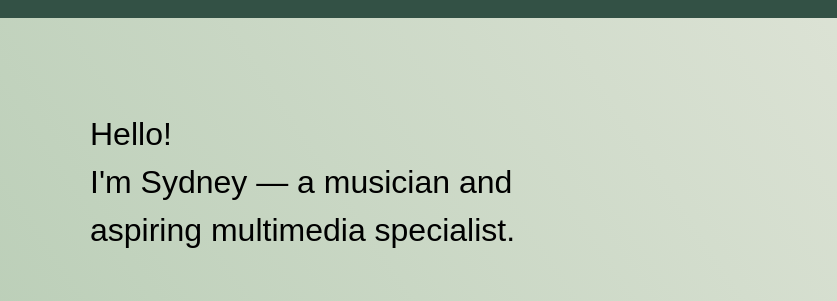
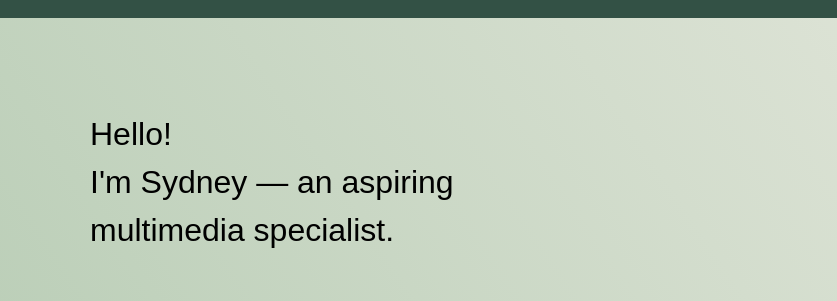
Before and after one commit to simartin81/portfolio, a plain HTML site: page index.html in a window 1280 px wide. Shown: the part 132-433 px from the top of the page, 0-837 px from the left. Drawn offline with Linux system fonts and the light colour scheme; a web font is replaced by a local one.

Commit message:
update heading

```diff
--- a/index.html
+++ b/index.html
@@ -61,7 +61,7 @@
                 <p id="greeting">
                     Hello!
                     <br>
-                    I'm Sydney &#8212; a musician and aspiring multimedia specialist.
+                    I'm Sydney &#8212; an aspiring multimedia specialist.
                 </p>
                 <p id="intro">
                     I am a recent graduate from the University of Wisconsin-Eau Claire, where I earned my Bachelor of Science in Music Liberal Arts with a Minor in Multimedia Communication. The interdisciplinary nature of multimedia communication allows me to combine creativity and functionality to create engaging, impactful content in various mediums. I am interested in pursuing this field and continuing to learn!
```
